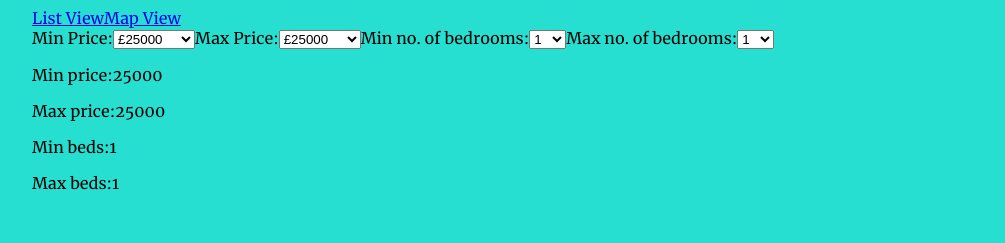
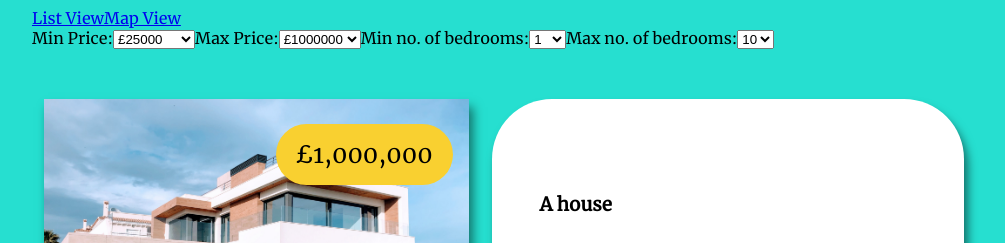
Before and after one commit to LauraToddCode/property-app, a React (Create React App) app: page /property-app in a window 1280 px wide. Shown: the top 243 px of the page, without its empty margins (136-1141 px from the left). Built offline with nearby package versions, Linux system fonts and the light colour scheme.

Commit message:
Changed default values of dropdowns

```diff
--- a/src/ListView.js
+++ b/src/ListView.js
@@ -10,9 +10,9 @@ class ListView extends React.Component {
         this.state = {
             properties: propertiesData,
             minPrice: 25000,
-            maxPrice: 25000,
+            maxPrice: 1000000,
             minBedrooms: 1,
-            maxBedrooms: 1,
+            maxBedrooms: 10,
         }
         this.handleMinPriceChange = this.handleMinPriceChange.bind(this)
         this.handleMaxPriceChange = this.handleMaxPriceChange.bind(this)
@@ -21,20 +21,14 @@ class ListView extends React.Component {
     }
 
     handleMinPriceChange = (event) => {
-        const minPriceStr = event.target.value;
-        let minPrice = minPriceStr.slice(1, minPriceStr.length);
-        minPrice = parseInt(minPrice)
         this.setState({
-            minPrice: minPrice
+            minPrice: event.target.value
         })
     }
 
     handleMaxPriceChange = (event) => {
-        const maxPriceStr = event.target.value;
-        let maxPrice = maxPriceStr.slice(1, maxPriceStr.length);
-        maxPrice = parseInt(maxPrice)
         this.setState({
-            maxPrice: maxPrice
+            maxPrice: event.target.value
         })
     }
 
@@ -61,26 +55,22 @@ class ListView extends React.Component {
             <div>
                 <div>
                     <label>Min Price:</label>
-                    <select onChange={this.handleMinPriceChange}>
-                        {prices.map(price => <option key={price.price}>£{price.price}</option>)}
+                    <select value={minPrice} onChange={this.handleMinPriceChange}>
+                        {prices.map(price => <option key={price.price} value={price.price}>£{price.price}</option>)}
                     </select>
                     <label>Max Price:</label>
-                    <select onChange={this.handleMaxPriceChange}>
-                        {prices.map(price => <option key={price.price}>£{price.price}</option>)}
+                    <select value={maxPrice} onChange={this.handleMaxPriceChange}>
+                        {prices.map(price => <option key={price.price} value={price.price}>£{price.price}</option>)}
                     </select>
                     <label>Min no. of bedrooms:</label>
-                    <select onChange={this.handleMinBedChange}>
-                        {bedrooms.map(num => <option key={num.bedrooms}>{num.bedrooms}</option>)}
+                    <select value={minBedrooms} onChange={this.handleMinBedChange}>
+                        {bedrooms.map(num => <option key={num.bedrooms} value={num.bedrooms}>{num.bedrooms}</option>)}
                     </select>
                     <label>Max no. of bedrooms:</label>
-                    <select onChange={this.handleMaxBedChange}>
-                        {bedrooms.map(num => <option key={num.bedrooms}>{num.bedrooms}</option>)}
+                    <select value={maxBedrooms} onChange={this.handleMaxBedChange}>
+                        {bedrooms.map(num => <option key={num.bedrooms} value={num.bedrooms}>{num.bedrooms}</option>)}
                     </select>
                 </div>
-                <p>Min price:{this.state.minPrice}</p>
-                <p>Max price:{this.state.maxPrice}</p>
-                <p>Min beds:{this.state.minBedrooms}</p>
-                <p>Max beds:{this.state.maxBedrooms}</p>
                 <div>
                     {properties.map(property => validProperty(property.price, property.bedrooms) && (
                         <div>
```
